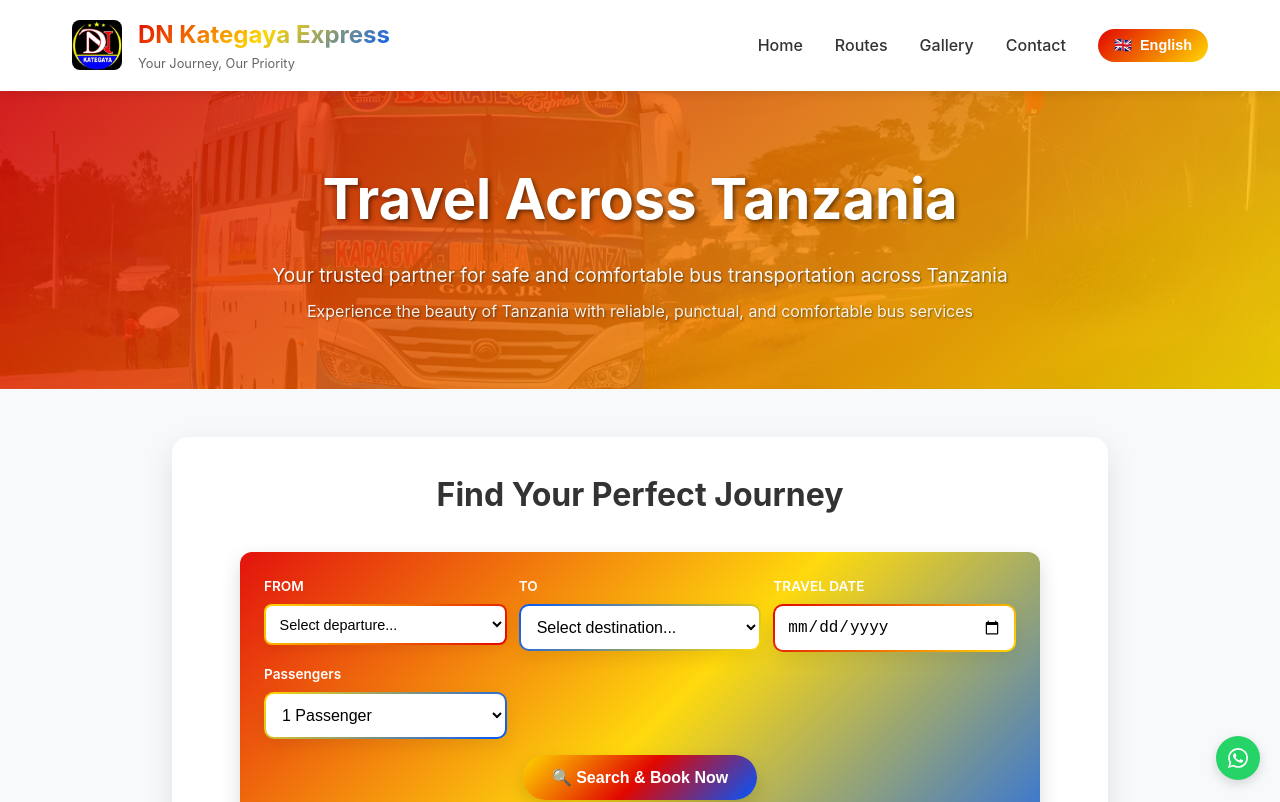
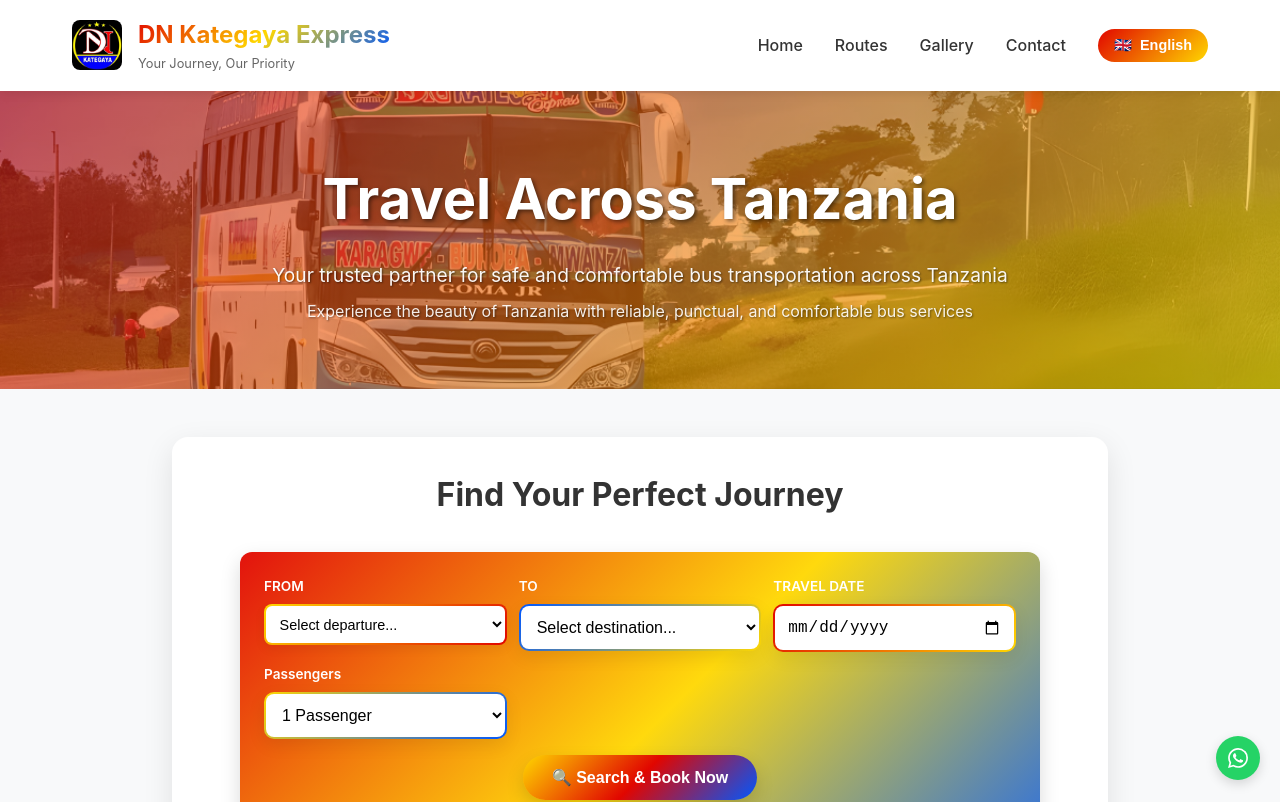
Before and after one commit to Dawinz/dn-kategaya-express-site, a React (Create React App) app: page / in a window 1280 px wide. Shown: the top 802 px of the page. Built offline with nearby package versions, Linux system fonts and the light colour scheme.

Commit message:
Reduce gradient overlay opacity from 0.85 to 0.6 for better image visibility

```diff
--- a/src/components/Hero.js
+++ b/src/components/Hero.js
@@ -25,7 +25,7 @@
 
   return (
     <section style={{
-      background: `linear-gradient(135deg, rgba(225,6,0,0.85), rgba(255,215,0,0.85)), url(${getImagePathAbsolute(ctaImage)})`,
+      background: `linear-gradient(135deg, rgba(225,6,0,0.6), rgba(255,215,0,0.6)), url(${getImagePathAbsolute(ctaImage)})`,
       backgroundSize: 'cover',
       backgroundPosition: 'center',
       backgroundRepeat: 'no-repeat',
```
